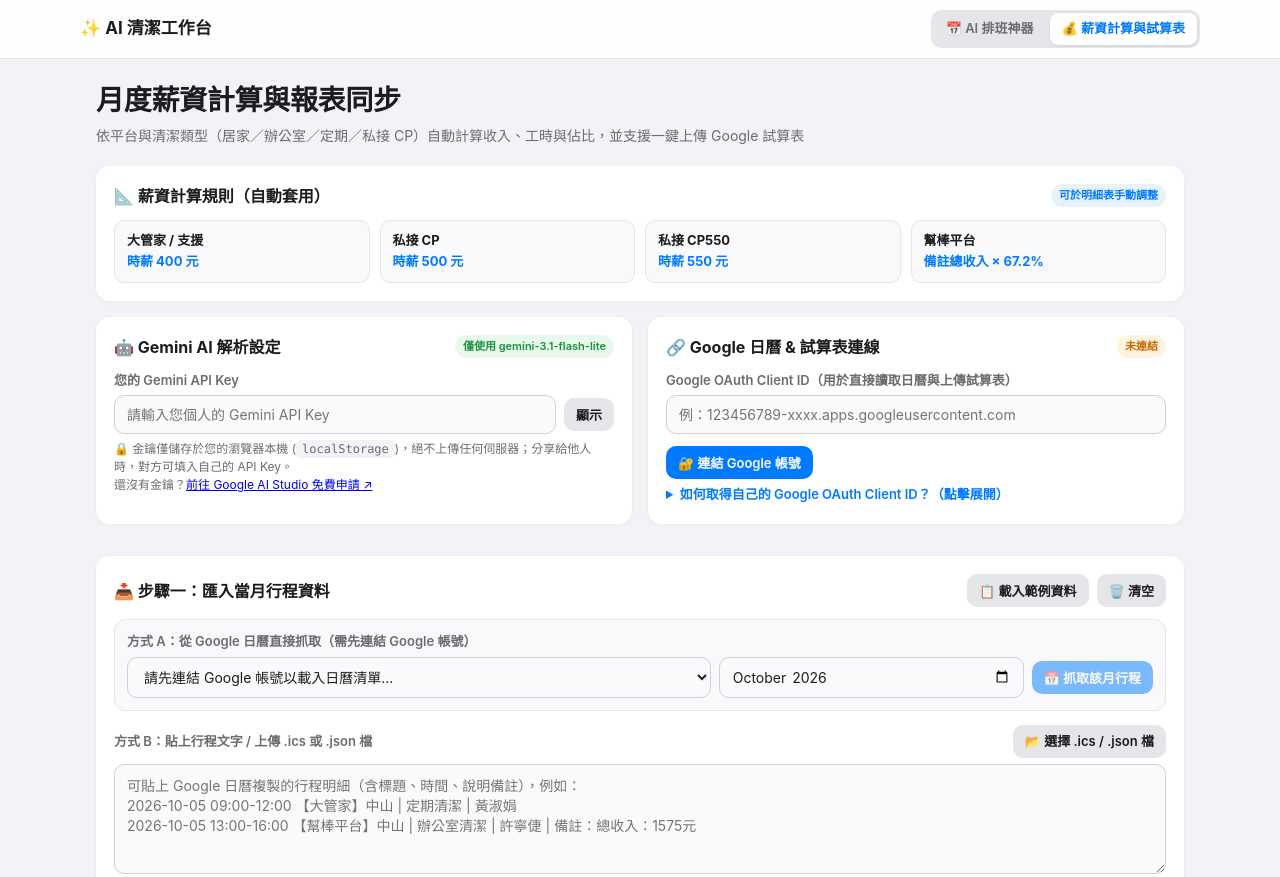
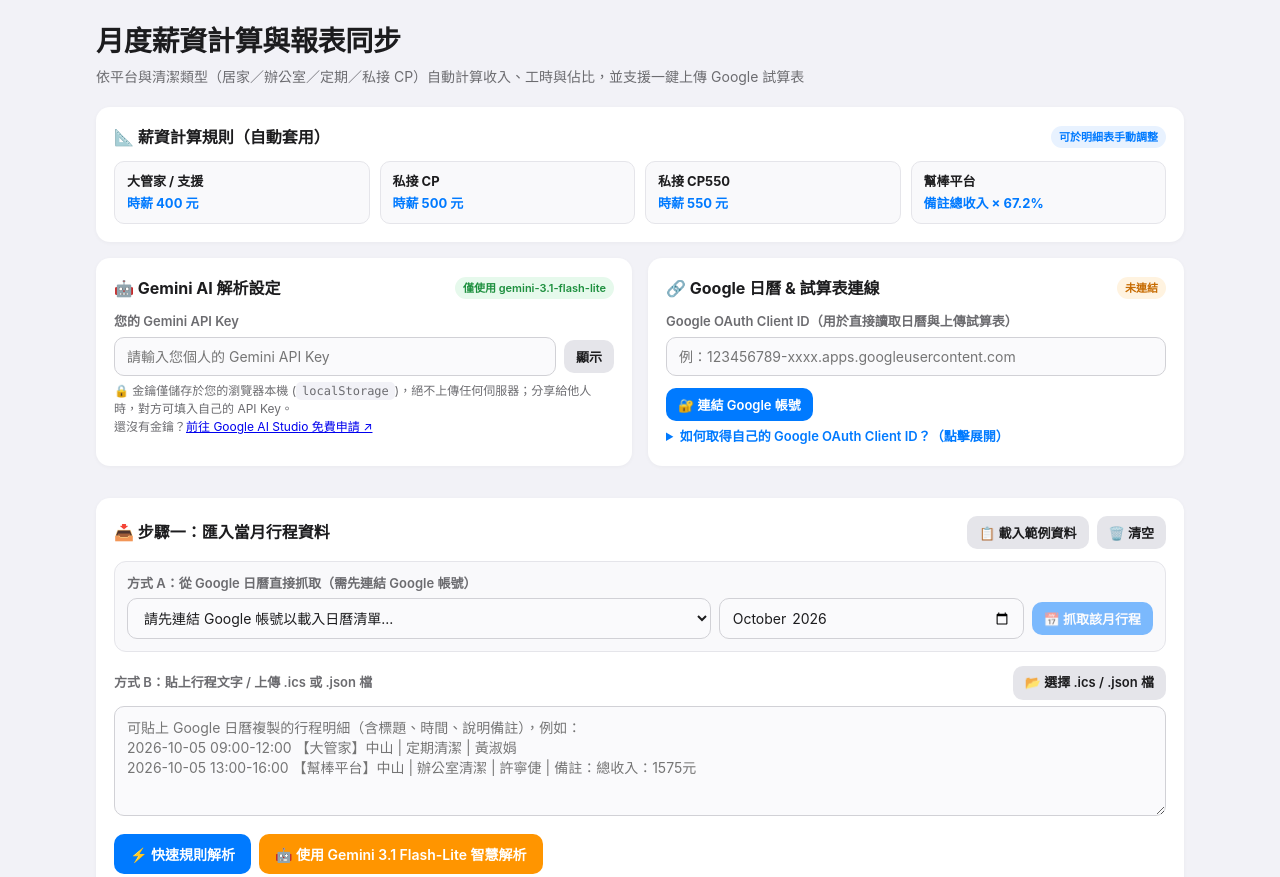
Before and after one commit to bloodtw/AI-Cleaner.github.io, a plain HTML site: page salary.html in a window 1280 px wide. Shown: the top 877 px of the page. Drawn offline with Linux system fonts and the light colour scheme.

Commit message:
Separate AI scheduler and salary calculator pages

```diff
--- a/salary.html
+++ b/salary.html
@@ -493,16 +493,6 @@
   </style>
 </head>
 <body>
-  <nav class="top-nav">
-    <div class="nav-inner">
-      <div class="nav-brand">✨ AI 清潔工作台</div>
-      <div class="nav-tabs">
-        <a href="index.html" class="nav-tab">📅 AI 排班神器</a>
-        <a href="salary.html" class="nav-tab active">💰 薪資計算與試算表</a>
-      </div>
-    </div>
-  </nav>
-
   <div class="container">
     <div class="page-header">
       <h1>月度薪資計算與報表同步</h1>
```
Also changed, not shown: index.html (+0 -4 lines).
